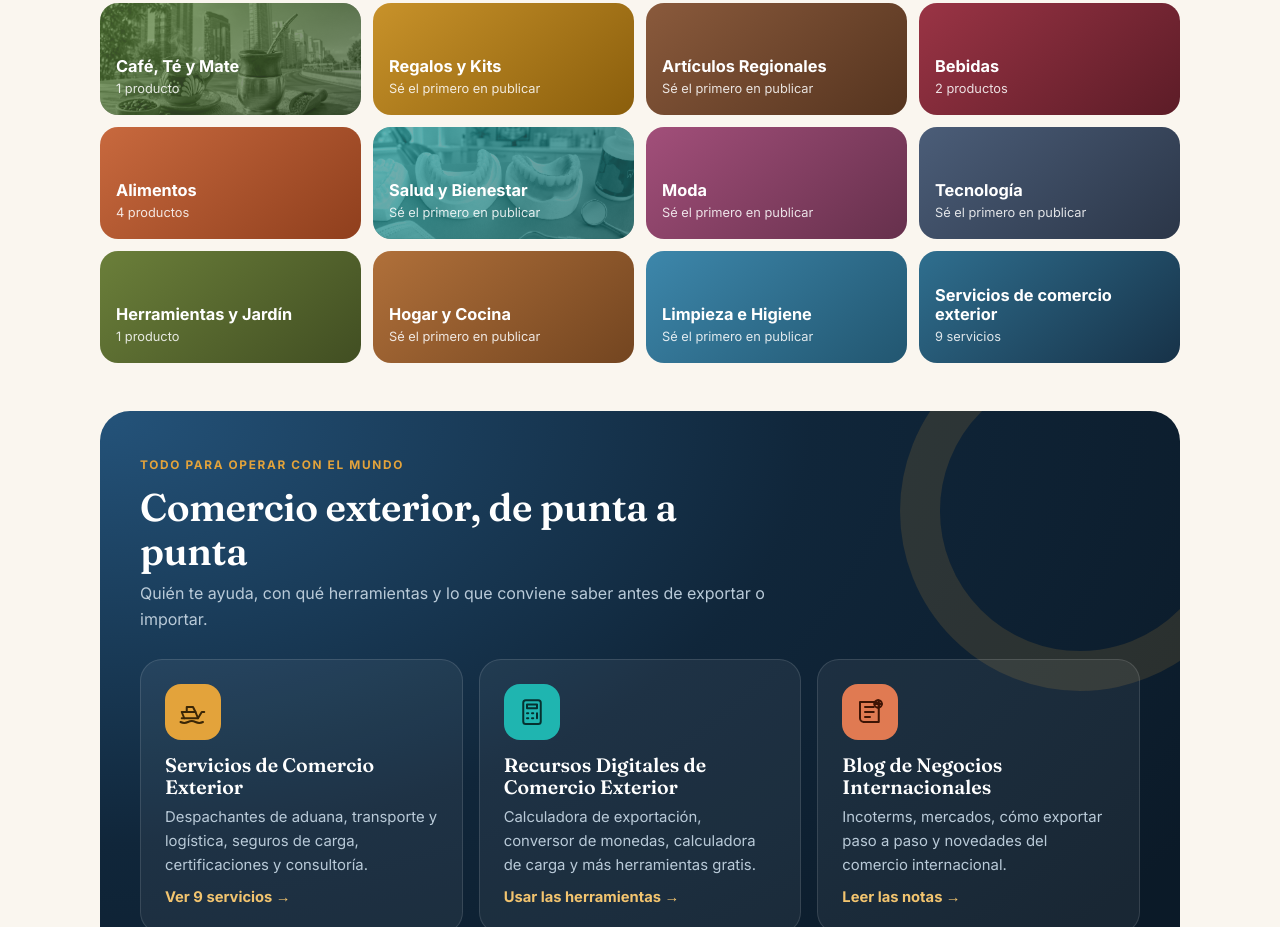
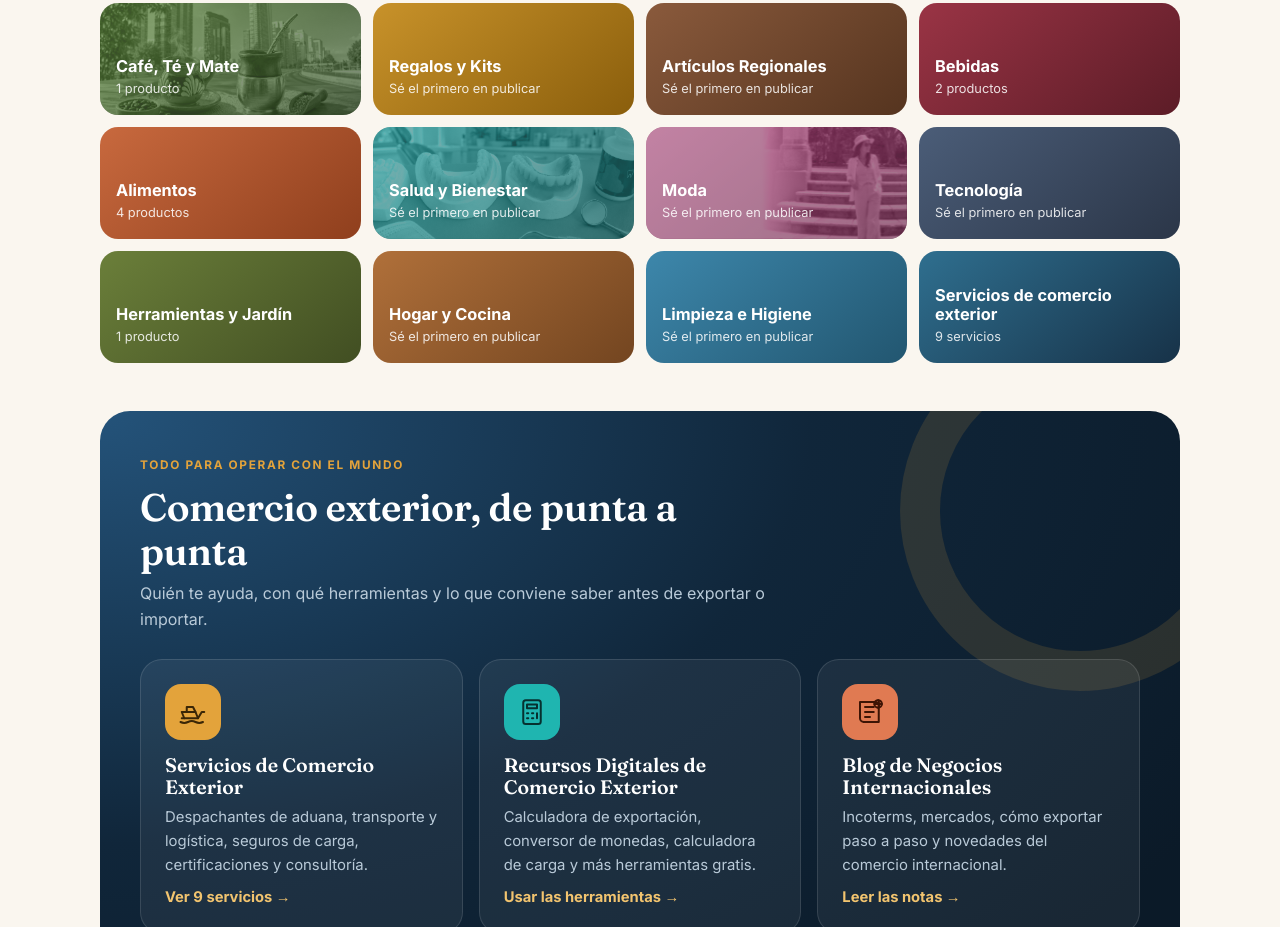
Before and after one commit to marcelomartinura/umarti-origen, a plain HTML site: page hub/index.html in a window 1280 px wide. Shown: the part 1335-2262 px from the top of the page. Drawn offline with Linux system fonts and the light colour scheme.

Commit message:
Actualización automática desde el Panel

```diff
--- a/_fuente/tienda/catalogo.json
+++ b/_fuente/tienda/catalogo.json
@@ -315,5 +315,6 @@
    "estado": "Borrador",
    "slug": "internacional"
   }
- ]
+ ],
+ "afiliados": []
 }
--- a/hub/index.html
+++ b/hub/index.html
@@ -241,7 +241,7 @@
           <a class="hc-tile" href="../productos-de-exportacion/?categoria=Salud y Bienestar" style="--c1:#2f8a8a;--c2:#1b5555"><img src="../assets/img/categorias/salud-y-bienestar.jpg" alt="" loading="lazy">
             <b>Salud y Bienestar</b><small>Sé el primero en publicar</small>
           </a>
-          <a class="hc-tile" href="../productos-de-exportacion/?categoria=Moda" style="--c1:#a24f7a;--c2:#66304c">
+          <a class="hc-tile" href="../productos-de-exportacion/?categoria=Moda" style="--c1:#a24f7a;--c2:#66304c"><img src="../assets/img/categorias/moda.jpg" alt="" loading="lazy">
             <b>Moda</b><small>Sé el primero en publicar</small>
           </a>
           <a class="hc-tile" href="../productos-de-exportacion/?categoria=Tecnología" style="--c1:#4b5d78;--c2:#2b3648">
```
